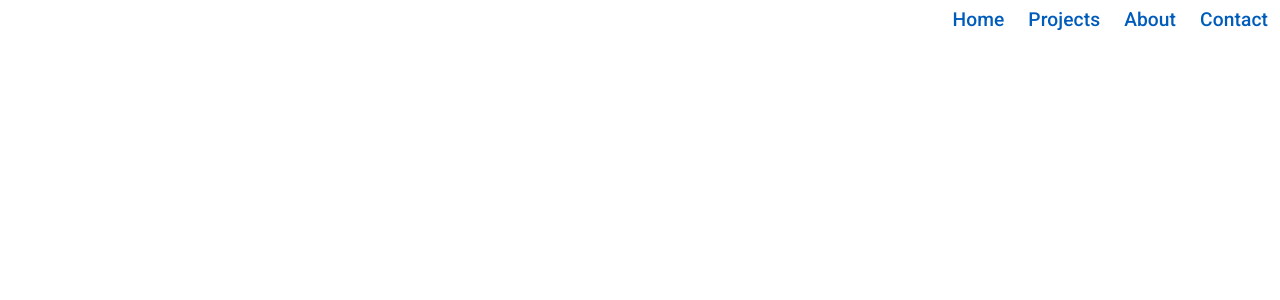
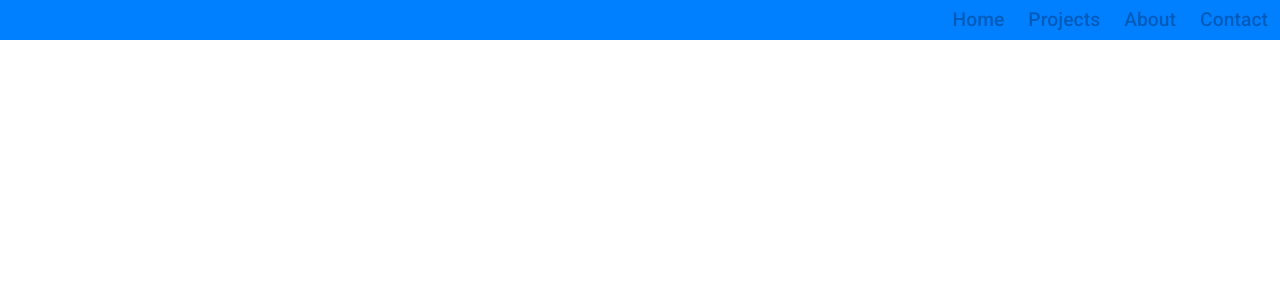
Before and after one commit to DePlaced/deplaced.github.io, an Angular app in the folder deplace-tech/: page / in a window 1280 px wide. Shown: the top 300 px of the page. Built offline with nearby package versions, Linux system fonts and the light colour scheme.

Commit message:
Update header.component.scss

```diff
--- a/deplace-tech/src/app/components/header/header.component.scss
+++ b/deplace-tech/src/app/components/header/header.component.scss
@@ -1,3 +1,7 @@
+.header-container{
+background: #007FFF;
+}
+
 .toolbar-btn-container{
     display: flex;
     flex-direction: row;
```
